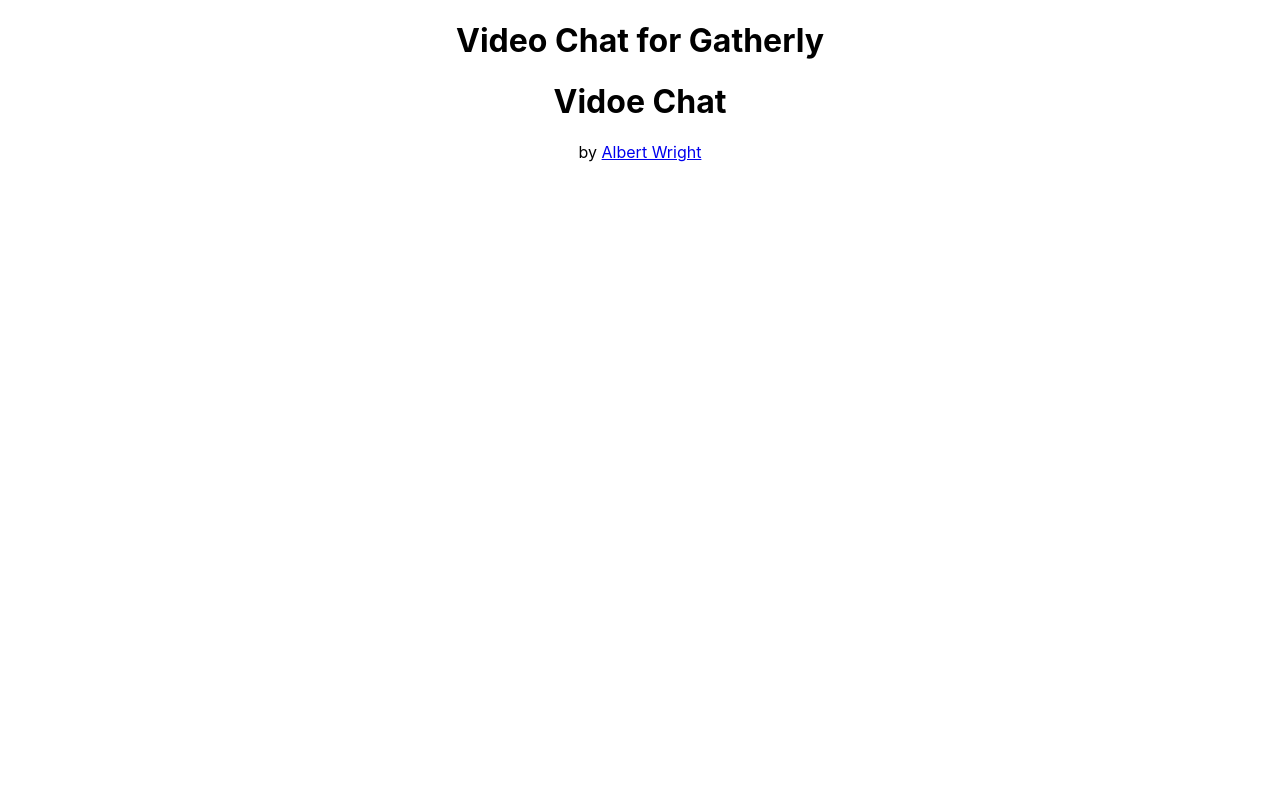
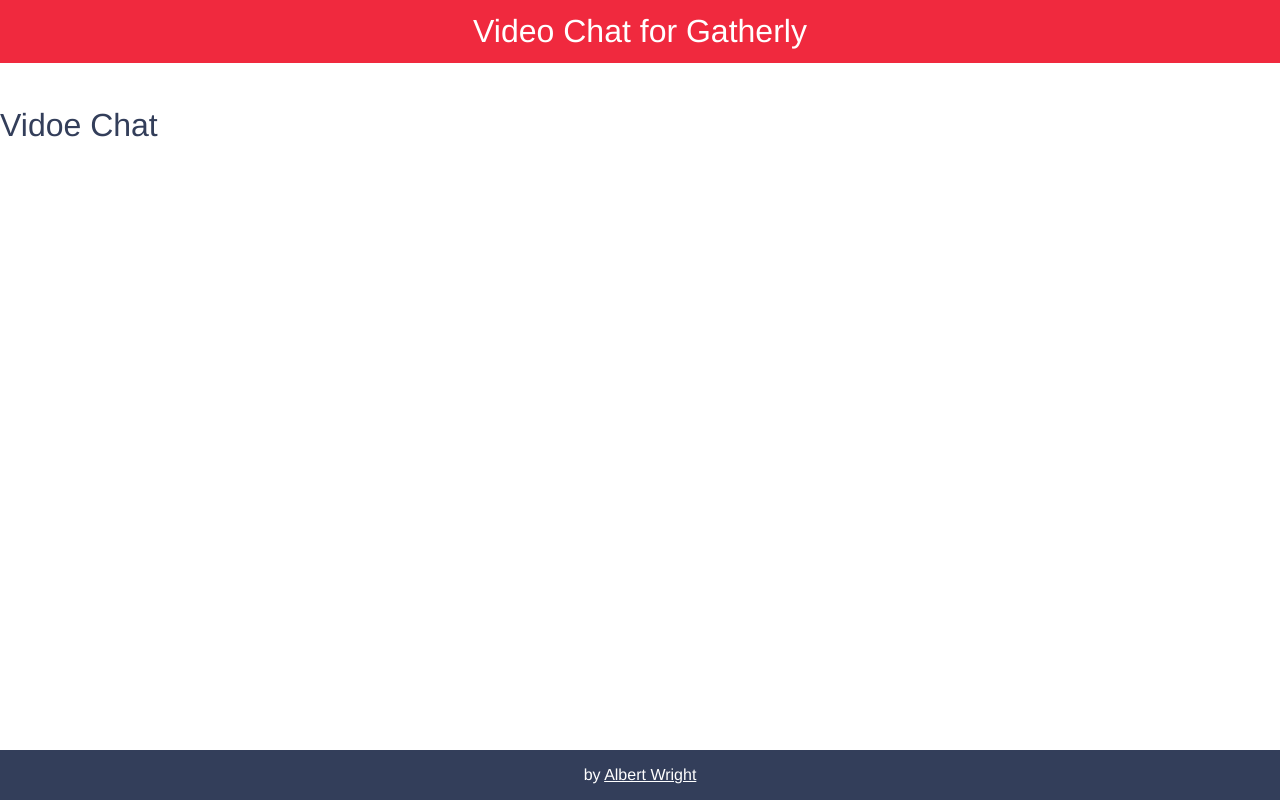
Before and after one commit to PonyJackal/React-Twilio, a React (Create React App) app: page / in a window 1280 px wide. Built offline with nearby package versions, Linux system fonts and the light colour scheme.

Commit message:
add styles to app

```diff
--- a/src/App.css
+++ b/src/App.css
@@ -1,38 +1,55 @@
-.App {
-  text-align: center;
+* {
+  margin: 0;
+  padding: 0;
+  box-sizing: border-box;
 }
 
-.App-logo {
-  height: 40vmin;
-  pointer-events: none;
+html {
+  height: 100%;
 }
 
-@media (prefers-reduced-motion: no-preference) {
-  .App-logo {
-    animation: App-logo-spin infinite 20s linear;
-  }
+body {
+  font-family: Helvetica, Arial, sans-serif;
+  color: #333e5a;
+  min-height: 100%;
 }
 
-.App-header {
-  background-color: #282c34;
+header {
+  background: #f0293e;
+  color: #fff;
+  text-align: center;
+  flex-grow: 0;
+  margin-bottom: 2em;
+}
+
+h1 {
+  font-weight: 300;
+  padding: 0.4em 0;
+}
+
+#root {
+  min-height: 100vh;
+}
+
+.app {
   min-height: 100vh;
   display: flex;
   flex-direction: column;
-  align-items: center;
-  justify-content: center;
-  font-size: calc(10px + 2vmin);
-  color: white;
 }
 
-.App-link {
-  color: #61dafb;
+main {
+  background: #ffffff;
+  flex-grow: 1;
 }
 
-@keyframes App-logo-spin {
-  from {
-    transform: rotate(0deg);
-  }
-  to {
-    transform: rotate(360deg);
-  }
+footer {
+  background: #333e5a;
+  color: #fff;
+  text-align: center;
+  flex-grow: 0;
+  padding: 1em 0;
 }
+
+footer a {
+  color: #fff;
+}
--- a/src/App.js
+++ b/src/App.js
@@ -3,7 +3,7 @@
 
 function App() {
   return (
-    <div className="App">
+    <div className="app">
       <header>
         <h1>Video Chat for Gatherly</h1>
       </header>
```
